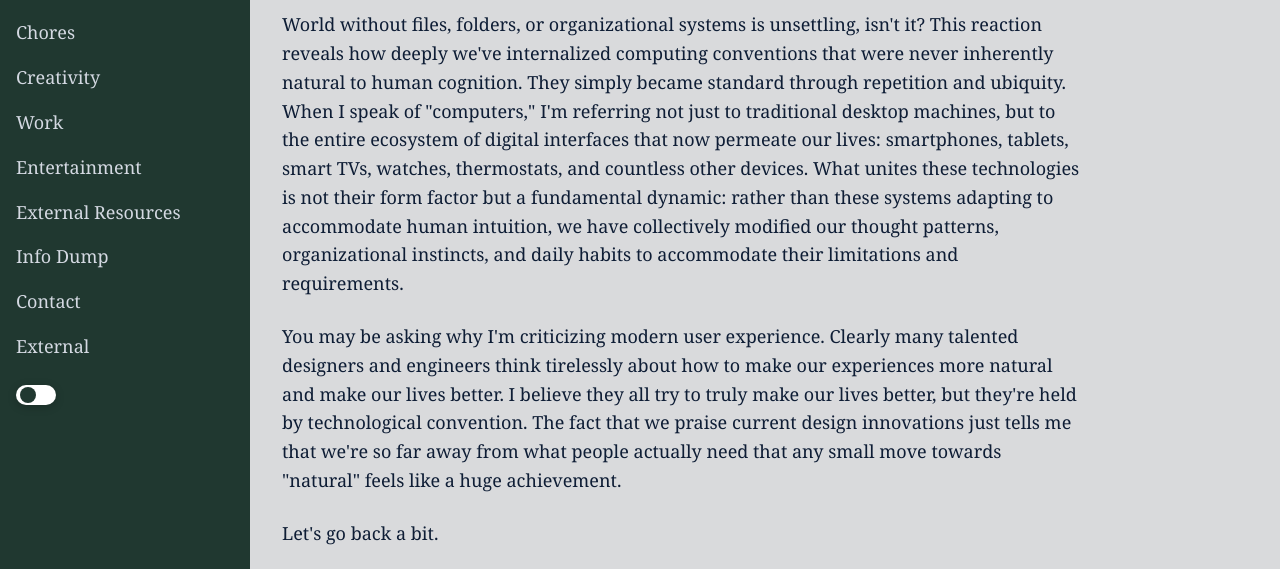
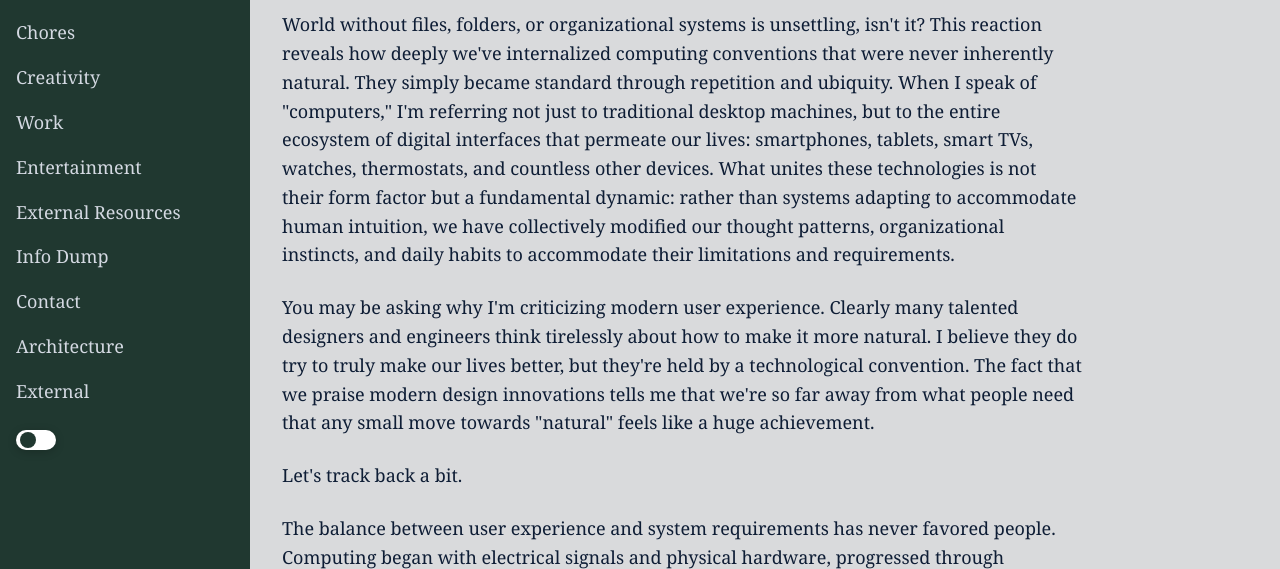
Before and after one commit to dsedov/luciaos_website, an Eleventy site: page index.md in a window 1280 px wide. Shown: the part 213-782 px from the top of the page. Built offline with nearby package versions, Linux system fonts and the light colour scheme; Eleventy itself is replaced by a stand-in of ours; files that its build step writes are made by us from their sources; a web font is replaced by a local one.

Commit message:
good change for subsection

```diff
--- a/_layouts/base.njk
+++ b/_layouts/base.njk
@@ -27,7 +27,19 @@
                 <ul class="nav-links">
                     {%- for entry in collections.all | sortByOrder -%}
                         {%- if entry.data.eleventyNavigation.parent == undefined -%}
-                            {%- if entry.data.eleventyNavigation.key == "Home" or not page.url.startsWith("/external/") and not page.url.startsWith("/components/") or entry.data.eleventyNavigation.key == "External" and page.url.startsWith("/external/") or entry.data.eleventyNavigation.key == "Components" and page.url.startsWith("/components/") -%}
+                            {%- set isSpecialSection = false -%}
+                            {%- set currentSection = "" -%}
+                            {%- if page.url.startsWith("/external/") -%}
+                                {%- set currentSection = "external" -%}
+                                {%- set isSpecialSection = true -%}
+                            {%- elif page.url.startsWith("/architecture/") -%}
+                                {%- set currentSection = "architecture" -%}
+                                {%- set isSpecialSection = true -%}
+                            {%- endif -%}
+                            {%- if entry.data.eleventyNavigation.key == "Home" or
+                                  (not isSpecialSection) or
+                                  (isSpecialSection and entry.data.eleventyNavigation.key | capitalize == currentSection | capitalize) or
+                                  entry.data.eleventyNavigation.key == "Components" and page.url.startsWith("/components/") -%}
                                 <li>
                                     <a href="{{ entry.url }}" {% if entry.url == page.url %}aria-current="page"{% endif %}>
                                         {{ entry.data.eleventyNavigation.key }}
@@ -45,10 +57,23 @@
                                             {%- endfor -%}
                                         </ul>
                                     {%- endif -%}
-                                    {%- if entry.data.eleventyNavigation.key == "External" and page.url.startsWith("/external/") -%}
+                                    {%- if entry.data.eleventyNavigation.key | capitalize == "External" and page.url.startsWith("/external/") -%}
                                         <ul class="sub-nav">
                                             {%- for doc in collections.external -%}
                                                 {%- if doc.data.eleventyNavigation.parent == "External" -%}
+                                                    <li>
+                                                        <a href="{{ doc.url }}" {% if doc.url == page.url %}aria-current="page"{% endif %}>
+                                                            {{ doc.data.eleventyNavigation.key }}
+                                                        </a>
+                                                    </li>
+                                                {%- endif -%}
+                                            {%- endfor -%}
+                                        </ul>
+                                    {%- endif -%}
+                                    {%- if entry.data.eleventyNavigation.key | capitalize == "Architecture" and page.url.startsWith("/architecture/") -%}
+                                        <ul class="sub-nav">
+                                            {%- for doc in collections.architecture -%}
+                                                {%- if doc.data.eleventyNavigation.parent == "Architecture" -%}
                                                     <li>
                                                         <a href="{{ doc.url }}" {% if doc.url == page.url %}aria-current="page"{% endif %}>
                                                             {{ doc.data.eleventyNavigation.key }}
--- /dev/null
+++ b/architecture/hardware.md
@@ -0,0 +1,13 @@
+---
+layout: base.njk
+title: Hardware
+eleventyNavigation:
+  key: Hardware
+  parent: Architecture
+  order: 1
+eleventyExcludeFromCollections: false
+---
+
+# Hardware
+
+Base hardware is Raspberry Pi 5 with ARM Cortex
--- /dev/null
+++ b/architecture/index.md
@@ -0,0 +1,14 @@
+---
+layout: base.njk
+title: Architecture
+eleventyNavigation:
+  key: Architecture
+  order: 100
+---
+
+# Architecture
+
+This section covers proposed architecture of Lucia OS. It is broken down into following sections:
+
+1. Hardware
+2. Low level OS
--- a/index.md
+++ b/index.md
@@ -11,38 +11,29 @@ Centered on people, Lucia crafts computing from first principles
 
 ## 1. What's the Problem?
 
-World without files, folders, or organizational systems is unsettling, isn't it? This reaction reveals how deeply we've internalized computing conventions that were never inherently natural to human cognition. They simply became standard through repetition and ubiquity. When I speak of "computers," I'm referring not just to traditional desktop machines, but to the entire ecosystem of digital interfaces that now permeate our lives: smartphones, tablets, smart TVs, watches, thermostats, and countless other devices. What unites these technologies is not their form factor but a fundamental dynamic: rather than these systems adapting to accommodate human intuition, we have collectively modified our thought patterns, organizational instincts, and daily habits to accommodate their limitations and requirements.
+World without files, folders, or organizational systems is unsettling, isn't it? This reaction reveals how deeply we've internalized computing conventions that were never inherently natural. They simply became standard through repetition and ubiquity. When I speak of "computers," I'm referring not just to traditional desktop machines, but to the entire ecosystem of digital interfaces that permeate our lives: smartphones, tablets, smart TVs, watches, thermostats, and countless other devices. What unites these technologies is not their form factor but a fundamental dynamic: rather than systems adapting to accommodate human intuition, we have collectively modified our thought patterns, organizational instincts, and daily habits to accommodate their limitations and requirements.
 
-You may be asking why I'm criticizing modern user experience. Clearly many talented designers and engineers think tirelessly about how to make our experiences more natural and make our lives better. I believe they all try to truly make our lives better, but they're held by technological convention. The fact that we praise current design innovations just tells me that we're so far away from what people actually need that any small move towards "natural" feels like a huge achievement.
+You may be asking why I'm criticizing modern user experience. Clearly many talented designers and engineers think tirelessly about how to make it more natural. I believe they do try to truly make our lives better, but they're held by a technological convention. The fact that we praise modern design innovations tells me that we're so far away from what people need that any small move towards "natural" feels like a huge achievement.
 
-Let's go back a bit.
+Let's track back a bit.
 
-The balance between user experience and system requirements has never favored people. Computing began with physical hardware and electrical signals, progressed through increasingly abstract layers: machine code (1s and 0s), assembly language, compilers, high-level programming languages, kernels, device drivers, operating systems, application frameworks, graphical interfaces, and user experience design. We've built layers upon layers in a race for to take advanted of latest processors, never pausing to reevaluate how we design these systems in a first place.
+The balance between user experience and system requirements has never favored people. Computing began with electrical signals and physical hardware, progressed through increasingly abstract layers: machine code (1s and 0s), assembly language, compilers, high-level programming languages, kernels, device drivers, operating systems, application frameworks, graphical interfaces, and user experience design. We've built layers upon layers in a race to take advantege of latest processors, never pausing to reevaluate how we design systems in a first place.
 
 The positive outcome is that more people can use computers today than ever before. The price we've paid is a fundamental shift in human cognition and behavior. Rather than computers adapting to human thought patterns, we've collectively rewired ourselves to think like the machines. We've learned to navigate hierarchical file systems, memorize obscure keyboard shortcuts, and understand cryptic error messages. We've developed "digital patience" for slow loading screens and scheduled our lives around software updates. Our communication has grown more structured, our problem-solving more algorithmic, and our attention spans calibrated to notification cycles. The democratization of computing access wasn't achieved by making computers truly intuitive to the human mind, but by slowly reshaping humanity to better interface with our digital creations. We didn't build technology that truly understands us; we rebuilt ourselves to understand it.
 
---- END ---
-
-Modern hardware is billions of times faster than what was available 30 years ago, yet it's not billions of times more useful. The faster hardware grew, the more convoluted software became - a compressed evolution of computing power without a corresponding revolution in human-computer interaction.
-
-File systems are archaic, divorced from human thought patterns. Your mind doesn't store memories in folders. You recall a vacation through emotions felt, people present, weather that day—through context. Yet we've forced ourselves to adapt to rigid, mechanistic storage systems because that's what computers could handle decades ago.
-
-
-Most people underestimate how radical the upside of reimagining computing could be, just as they underestimate how deeply entrenched our current paradigms have become. The only thing standing between us and a fundamentally better computing experience is our willingness to question established norms.
-
 ## 2. What's the Solution?
 
-The true potential of computing isn't in adding more complexity to existing systems, but in reimagining the entire stack with human experience at the center. Our current paradigm emerged during an era of severe technical constraints that no longer exist.
+Most people underestimate how radical the upside of reimagining computing could be, just as they underestimate how deeply entrenched our current paradigms have become. The true potential of computing isn't in adding more complexity to existing systems, but in reimagining the entire stack with human experience at the center. Our current paradigm emerged during an era of severe technical constraints that no longer exist.
 
-Context is the new file system. Humans naturally understand the world through context—not through arbitrary hierarchies. When you receive a photo or document, its meaning comes from its relationships: who sent it, what it contains, how it relates to your other information. LUCIA OS recognizes that context is the fundamental organizing principle of human thought.
+Context is the new file system. Humans naturally understand the world through context, not through arbitrary hierarchies. When you receive a photo or document, its meaning comes from its relationships: who sent it, what it contains, how it relates to your other information. We must recognize that context is the fundamental organizing principle of human thought.
 
-Imagine your computer as a person who really gets you. Your communication bandwidth is much greater with someone familiar—you almost understand each other half-sentence in. That's the relationship Lucia aims to create between you and your computer. Not a tool to be mastered, but a partner that deeply understands your patterns, preferences, and needs.
+When you think of a computer as of a person who really gets you, more things become clear. Your communication bandwidth is much greater with someone familia. You almost understand each other half-sentence in. That's the relationship we need to aim for between you and your computer. Not a tool, but a partner.
 
 Heavy computation can happen remotely, freeing your local device from unnecessary constraints. The artificial boundary between "local" and "cloud" disappears, creating a unified experience that leverages the best of both worlds. Your experience remains consistent while complex processing happens invisibly in the background.
 
 Users can mold their operating system at multiple levels of abstraction. Advanced users can work directly with low-level components, while less technical users can build experiences from pre-made building blocks. The key innovation is the smooth gradient between these extremes—a spectrum of control that adapts to your comfort level.
 
-Everything that enters and exits the OS is automatically contextualized. When you need to reference information, you won't search by filename or location. You'll find it through natural connections: "Show me the document Sarah sent about the project last week" or "Find that recipe with mushrooms I saved from Mom." Context becomes the primary organizing principle, mirroring how your mind actually works.
+Everything that enters and exits your computer is automatically contextualized. When you need to reference information, you won't search by filename or location. You'll find it through natural connections: "Show me the document Sarah sent about the project last week" or "Find that recipe with mushrooms I saved from Mom." Context becomes the primary organizing principle, mirroring how your mind actually works.
 
 The artificial boundary between documents and programs must dissolve. Today, we treat documents as static containers and programs as dynamic systems. In LUCIA OS, everything exists on a spectrum of interactivity. A document can contain active elements. A program can be viewed and modified like a document. Context, information, and interaction become the fundamental elements, replacing our current notion of "files" versus "programs."
 
@@ -77,3 +68,16 @@ This won't be easy. There will be intrinsic complexity and human resistance. Som
 But the potential upside is worth the effort. By questioning our fundamental assumptions about computing, we open the door to systems that are not just incrementally better, but transformatively more aligned with human needs and capabilities.
 
 Lucia is the first step on this journey - an invitation to reimagine computing from first principles with humans at the center.
+
+
+
+----
+
+
+
+Modern hardware is billions of times faster than what was available 30 years ago, yet it's not billions of times more useful. The faster hardware grew, the more convoluted software became - a compressed evolution of computing power without a corresponding revolution in human-computer interaction.
+
+File systems are archaic, divorced from human thought patterns. Your mind doesn't store memories in folders. You recall a vacation through emotions felt, people present, weather that day—through context. Yet we've forced ourselves to adapt to rigid, mechanistic storage systems because that's what computers could handle decades ago.
+
+
+Most people underestimate how radical the upside of reimagining computing could be, just as they underestimate how deeply entrenched our current paradigms have become. The only thing standing between us and a fundamentally better computing experience is our willingness to question established norms.
```
Also changed, not shown: .eleventy.js.
